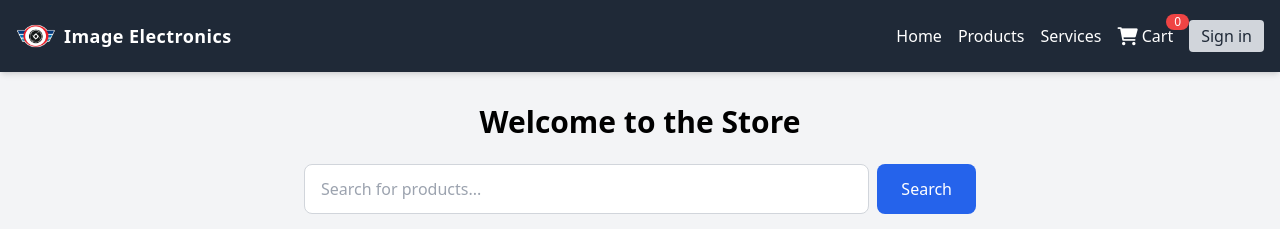
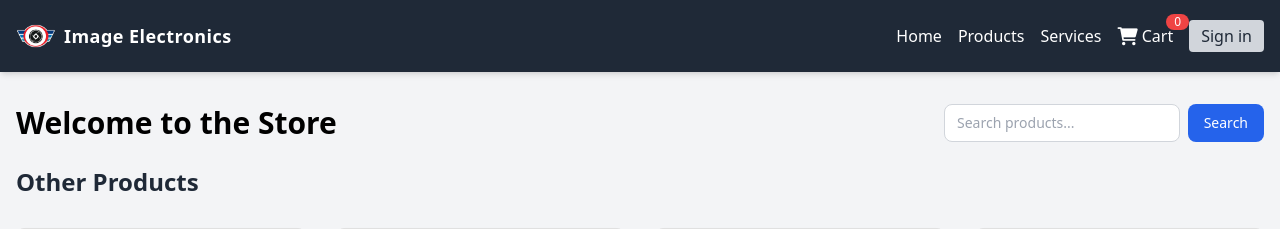
Before and after one commit to tokyoCitagh/CapstoneProject_group4, a Django app: page /store/ in a window 1280 px wide. Shown: the top 229 px of the page. Run offline with Django 5.2, Linux system fonts and the light colour scheme; data comes from the database, SQL or seed files in the repository; data that the repository does not hold is empty; parts of the project's set-up code (start-up, migrations or seed data) failed here and were passed over; some libraries are stand-ins or nearby versions.

Commit message:
Reposition search bar to top right and reduce size

```diff
--- a/store/templates/store/store_front.html
+++ b/store/templates/store/store_front.html
@@ -7,33 +7,36 @@
 
     {# The staff link block was here, it is now removed for security. #}
 
-    <h2 class="text-center text-3xl font-semibold mb-6">Welcome to the Store</h2>
+    <!-- Header with Title and Search Bar -->
+    <div class="flex justify-between items-center mb-6">
+        <h2 class="text-3xl font-semibold">Welcome to the Store</h2>
 
-    <!-- Search Bar -->
-    <div class="max-w-2xl mx-auto mb-8">
+        <!-- Search Bar - Top Right -->
+        <div class="w-80">
             <form method="GET" action="{% url 'store:store' %}" class="flex gap-2">
                 <input
                     type="text"
                     name="search"
                     value="{{ search_query|default:'' }}"
-                placeholder="Search for products..."
-                class="flex-1 px-4 py-3 border border-gray-300 rounded-lg focus:outline-none focus:ring-2 focus:ring-blue-500 focus:border-transparent"
+                    placeholder="Search products..."
+                    class="flex-1 px-3 py-2 text-sm border border-gray-300 rounded-lg focus:outline-none focus:ring-2 focus:ring-blue-500 focus:border-transparent"
                 >
                 <button
                     type="submit"
-                class="px-6 py-3 bg-blue-600 text-white rounded-lg hover:bg-blue-700 transition-colors duration-200 font-medium"
+                    class="px-4 py-2 text-sm bg-blue-600 text-white rounded-lg hover:bg-blue-700 transition-colors duration-200 font-medium"
                 >
                     Search
                 </button>
                 {% if search_query %}
                 <a
                     href="{% url 'store:store' %}"
-                class="px-6 py-3 bg-gray-500 text-white rounded-lg hover:bg-gray-600 transition-colors duration-200 font-medium"
+                    class="px-4 py-2 text-sm bg-gray-500 text-white rounded-lg hover:bg-gray-600 transition-colors duration-200 font-medium"
                 >
                     Clear
                 </a>
                 {% endif %}
             </form>
+        </div>
     </div>
 
     {% if search_query %}
```
Lines whose indentation alone changed are shown as unchanged.
